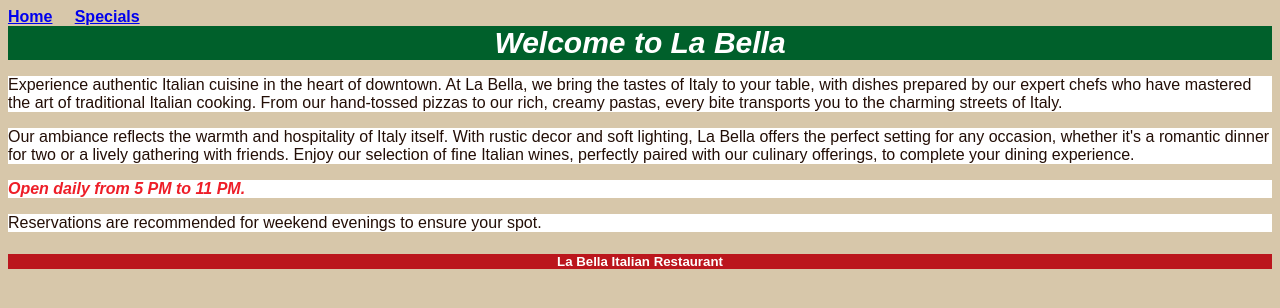
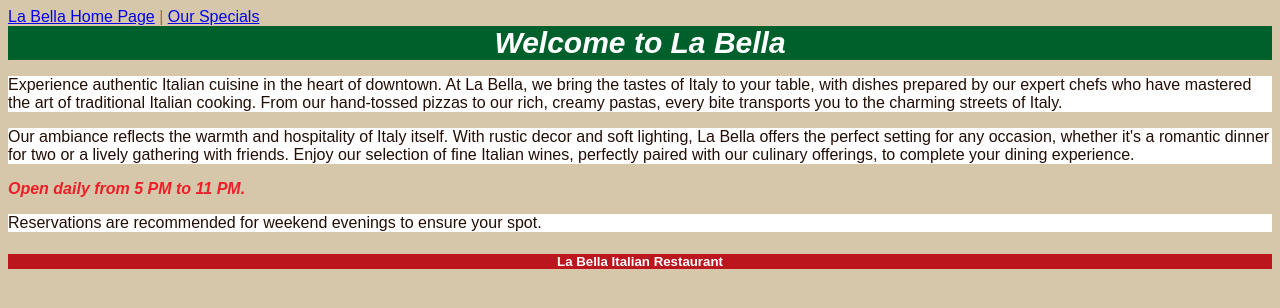
Before and after one commit to kirbyethan/WEB110, a plain HTML site: page ch4/index.html in a window 1280 px wide. Drawn offline with Linux system fonts and the light colour scheme.

Commit message:
Add files via upload

```diff
--- a/ch4/index.html
+++ b/ch4/index.html
@@ -1,18 +1,16 @@
 <!DOCTYPE html>
-<!-- Created by Ethan Kirby on 02/28/25 -->
+<!--Ethan Kirby 2/28/25-->
 <html lang="en">
   <head>
-    <meta charset="UTF-8">
-    <meta name="viewport" content="width=device-width, initial-scale=1.0">
-    <title>La Bella Home Page</title>
-    <link rel="stylesheet" href="styles.css">
+    <meta charset="UTF-8" />
+    <meta name="viewport" content="width=device-width, initial-scale=1.0" />
+    <title>La Bella Home</title>
+    <link rel="stylesheet" href="styles.css" />
   </head>
   <body>
     <nav>
-        <b>
-            <a href="index.html">Home</a> &nbsp; &nbsp;
-            <a href="specials.html">Specials</a>
-        </b>
+      <a href="index.html"> La Bella Home Page</a> |
+      <a href="specials.html"> Our Specials</a>
     </nav>
     <header>
       Welcome to La Bella
@@ -33,9 +31,7 @@
         perfectly paired with our culinary offerings, to complete your dining
         experience.
       </p>
-        <p>
       <span class="highlight">Open daily from 5 PM to 11 PM.</span>
-        </p>
       <p>
         Reservations are recommended for weekend evenings to ensure your spot.
       </p>
```
Lines whose indentation alone changed are shown as unchanged.
